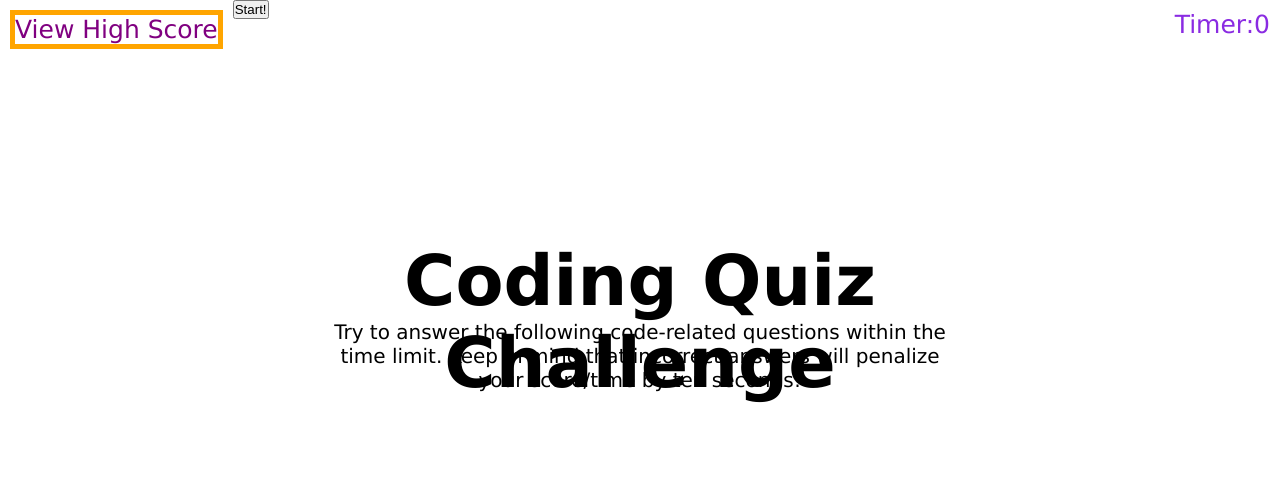
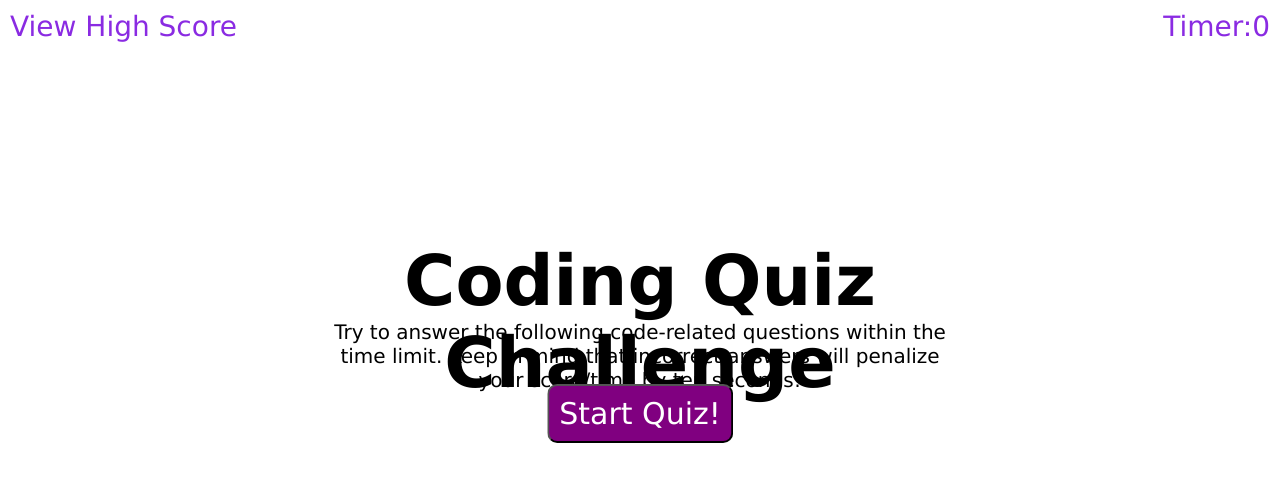
Before and after one commit to k-trejom/Quiz-game, a plain HTML site: page index.html in a window 1280 px wide. Drawn offline with Linux system fonts and the light colour scheme.

Commit message:
added html and css, to make the first page of the quiz

```diff
--- a/assets/css/style.css
+++ b/assets/css/style.css
@@ -5,16 +5,15 @@
 
 .highscore {
     font-family: 'Lucida Sans', 'Lucida Sans Regular', 'Lucida Grande', 'Lucida Sans Unicode', Geneva, Verdana, sans-serif;
-    font-size: 25px;
-    color: purple;
-    border: 5px solid orange;
+    font-size: 28px;
+    color: blueviolet;
     float: left;
     margin: 10px;
 }
 
 .timer {
      font-family: 'Lucida Sans', 'Lucida Sans Regular', 'Lucida Grande', 'Lucida Sans Unicode', Geneva, Verdana, sans-serif;
-     font-size: 25px;
+     font-size: 28px;
      color: blueviolet;
      float: right;
      margin: 10px;
@@ -40,3 +39,18 @@
     transform: translate(-50%);
 
 }
+
+button {
+    font-family: 'Lucida Sans', 'Lucida Sans Regular', 'Lucida Grande', 'Lucida Sans Unicode', Geneva, Verdana, sans-serif;
+    font-size: 30px;
+    text-align: center;
+    position:absolute;
+    background-color: purple;
+    color: white;
+    border-radius: 10px;
+    top: 48%;
+    left: 50%;
+    transform: translate(-50%);
+    padding: 10px;
+
+}
--- a/index.html
+++ b/index.html
@@ -17,7 +17,7 @@
     <h1>Coding Quiz Challenge</h1>
     <p>Try to answer the following code-related questions within the time limit. Keep in mind that incorrect answers will penalize your score/time by ten seconds!
     </p>
-    <button>Start!</button>
+    <button>Start Quiz!</button>
 </section>
 
     </main>
```
